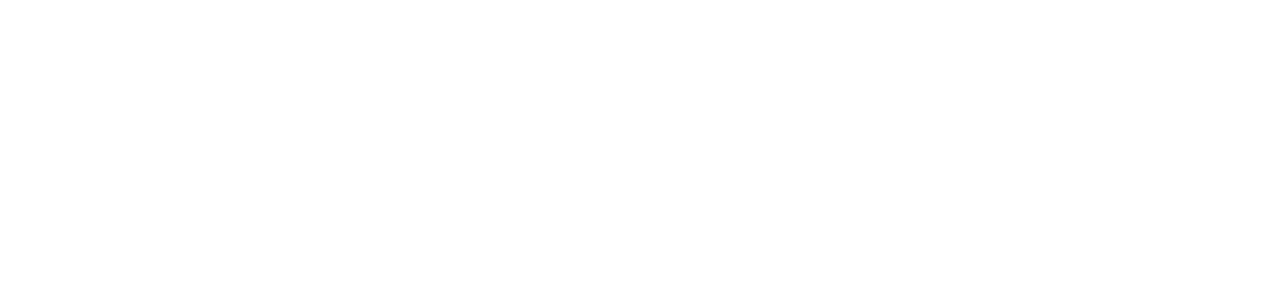
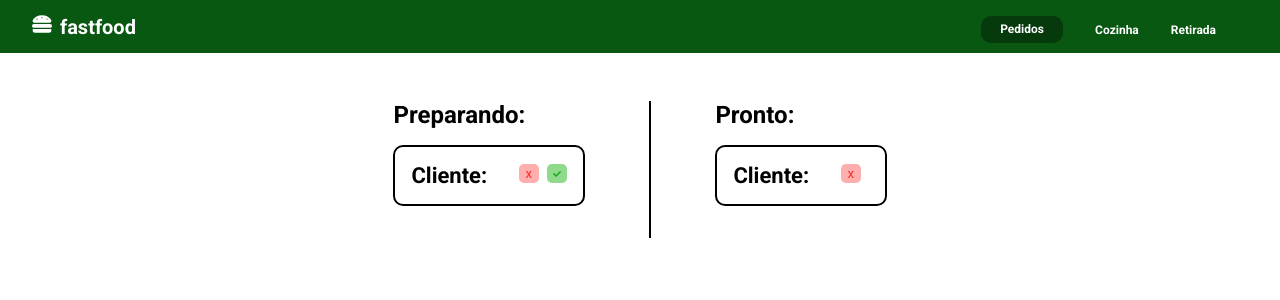
Before and after one commit to lucasveigaa/teste-devio, a React (Vite) app: page /kitchen in a window 1280 px wide. Before the commit this address had no page. Shown: the top 300 px of the page. Built offline with nearby package versions, Linux system fonts and the light colour scheme.

Commit message:
feat: finishing stylization of page kitchen

```diff
--- a/src/Router.tsx
+++ b/src/Router.tsx
@@ -2,6 +2,7 @@
 import { DefaultLayout } from './layouts/DefaultLayout';
 import { Checkout } from './pages/Checkout';
 import { Home } from './pages/Home';
+import { Kitchen } from './pages/Kitchen';
 import { Withdraw } from './pages/Withdraw';
 
 export function Router() {
@@ -11,6 +12,7 @@
         <Route path="/" element={<Home />} />
         <Route path="/checkout" element={<Checkout />} />
         <Route path="/withdraw" element={<Withdraw />} />
+        <Route path="/kitchen" element={<Kitchen />} />
       </Route>
     </Routes>
   );
--- a/src/components/Header/index.tsx
+++ b/src/components/Header/index.tsx
@@ -14,8 +14,8 @@
           <a className="isOnThispage" href="/">
             Pedidos
           </a>
-          <a href="/">Cozinha</a>
-          <a href="/">Retirada</a>
+          <Link to="/kitchen">Cozinha</Link>
+          <Link to="/withdraw">Retirada</Link>
         </nav>
       </SubContainer>
     </Container>
--- /dev/null
+++ b/src/pages/Kitchen/index.tsx
@@ -0,0 +1,85 @@
+import { useContext } from 'react';
+import { FaCheck } from 'react-icons/fa';
+import { CartContext } from '../../contexts/CartContext';
+
+import {
+  Button,
+  Container,
+  ContainerButtons,
+  ContainerRequest,
+  InformationRequest,
+  Preparing,
+  Ready,
+  Request,
+  SubContainerRequest,
+} from './styles';
+
+export function Kitchen() {
+  const { cart, client } = useContext(CartContext);
+
+  return (
+    <Container>
+      <Preparing>
+        <h2>Preparando:</h2>
+        <ContainerRequest>
+          <SubContainerRequest>
+            <strong>Cliente: {client}</strong>
+            {cart.map(item => (
+              <Request>
+                <InformationRequest>
+                  <span>
+                    {item.amountProduct}x {item.title}
+                  </span>
+                  {item.observations && (
+                    <span>Observações: {item.observations}</span>
+                  )}
+                  <span>Adicionais:</span>
+                  {item.additional.map(add => (
+                    <span>{add.title}</span>
+                  ))}
+                </InformationRequest>
+              </Request>
+            ))}
+          </SubContainerRequest>
+          <ContainerButtons>
+            <Button variant="red" type="button">
+              x
+            </Button>
+            <Button variant="green" type="button">
+              <FaCheck size={8} />
+            </Button>
+          </ContainerButtons>
+        </ContainerRequest>
+      </Preparing>
+      <Ready>
+        <h2>Pronto:</h2>
+        <ContainerRequest>
+          <SubContainerRequest>
+            <strong>Cliente: {client}</strong>
+            {cart.map(item => (
+              <Request>
+                <InformationRequest>
+                  <span>
+                    {item.amountProduct}x {item.title}
+                  </span>
+                  {item.observations && (
+                    <span>Observações: {item.observations}</span>
+                  )}
+                  <span>Adicionais:</span>
+                  {item.additional.map(add => (
+                    <span>{add.title}</span>
+                  ))}
+                </InformationRequest>
+              </Request>
+            ))}
+          </SubContainerRequest>
+          <ContainerButtons>
+            <Button variant="red" type="button">
+              x
+            </Button>
+          </ContainerButtons>
+        </ContainerRequest>
+      </Ready>
+    </Container>
+  );
+}
--- /dev/null
+++ b/src/pages/Kitchen/styles.ts
@@ -0,0 +1,111 @@
+import styled from 'styled-components';
+
+export const Container = styled.main`
+  display: flex;
+  justify-content: center;
+  margin-top: 3rem;
+
+  @media (max-width: 500px) {
+    flex-direction: column;
+    align-items: center;
+  }
+
+  h2 {
+    margin-bottom: 1rem;
+
+    @media (max-width: 500px) {
+      margin-top: 1rem;
+    }
+  }
+`;
+
+export const Preparing = styled.div`
+  display: flex;
+  flex-direction: column;
+  border-right: 2px solid black;
+  padding-right: 4rem;
+
+  @media (max-width: 500px) {
+    padding-right: 0;
+    padding-bottom: 2rem;
+    border-right: none;
+    border-bottom: 4px solid black;
+  }
+
+  strong {
+    font-size: 1.375rem;
+    margin-bottom: 1rem;
+  }
+  span {
+    font-size: 0.875rem;
+    color: #343434;
+    font-weight: 700;
+  }
+`;
+
+export const ContainerRequest = styled.div`
+  margin-bottom: 2rem;
+  display: flex;
+  padding: 1rem;
+  border: 2px solid #000;
+  border-radius: 10px;
+`;
+
+export const SubContainerRequest = styled.div`
+  margin-right: 2rem;
+`;
+
+export const Request = styled.div`
+  display: flex;
+  flex-direction: column;
+  margin: 1rem 0;
+  padding-bottom: 1rem;
+  border-bottom: 1px solid;
+`;
+
+export const InformationRequest = styled.div`
+  display: flex;
+  flex-direction: column;
+`;
+
+export const ContainerButtons = styled.div``;
+
+interface ButtonProps {
+  variant: 'red' | 'green';
+}
+
+export const Button = styled.button<ButtonProps>`
+  padding: 0.12rem 0.4rem;
+  border: 0;
+  border-radius: 5px;
+  cursor: pointer;
+
+  background: ${props => (props.variant === 'green' ? '#8FDA8B' : '#FFAEAE')};
+  color: ${props => (props.variant === 'green' ? '#20A328' : '#F72D2D')};
+  margin-right: ${props => props.variant === 'red' && '0.5rem'};
+
+  &:hover {
+    filter: brightness(90%);
+  }
+`;
+export const Ready = styled.div`
+  display: flex;
+  flex-direction: column;
+  padding-left: 4rem;
+
+  @media (max-width: 500px) {
+    padding-left: 0;
+    padding-bottom: 2rem;
+    border-right: none;
+  }
+
+  strong {
+    font-size: 1.375rem;
+    margin-bottom: 1rem;
+  }
+  span {
+    font-size: 0.875rem;
+    color: #343434;
+    font-weight: 700;
+  }
+`;
```
